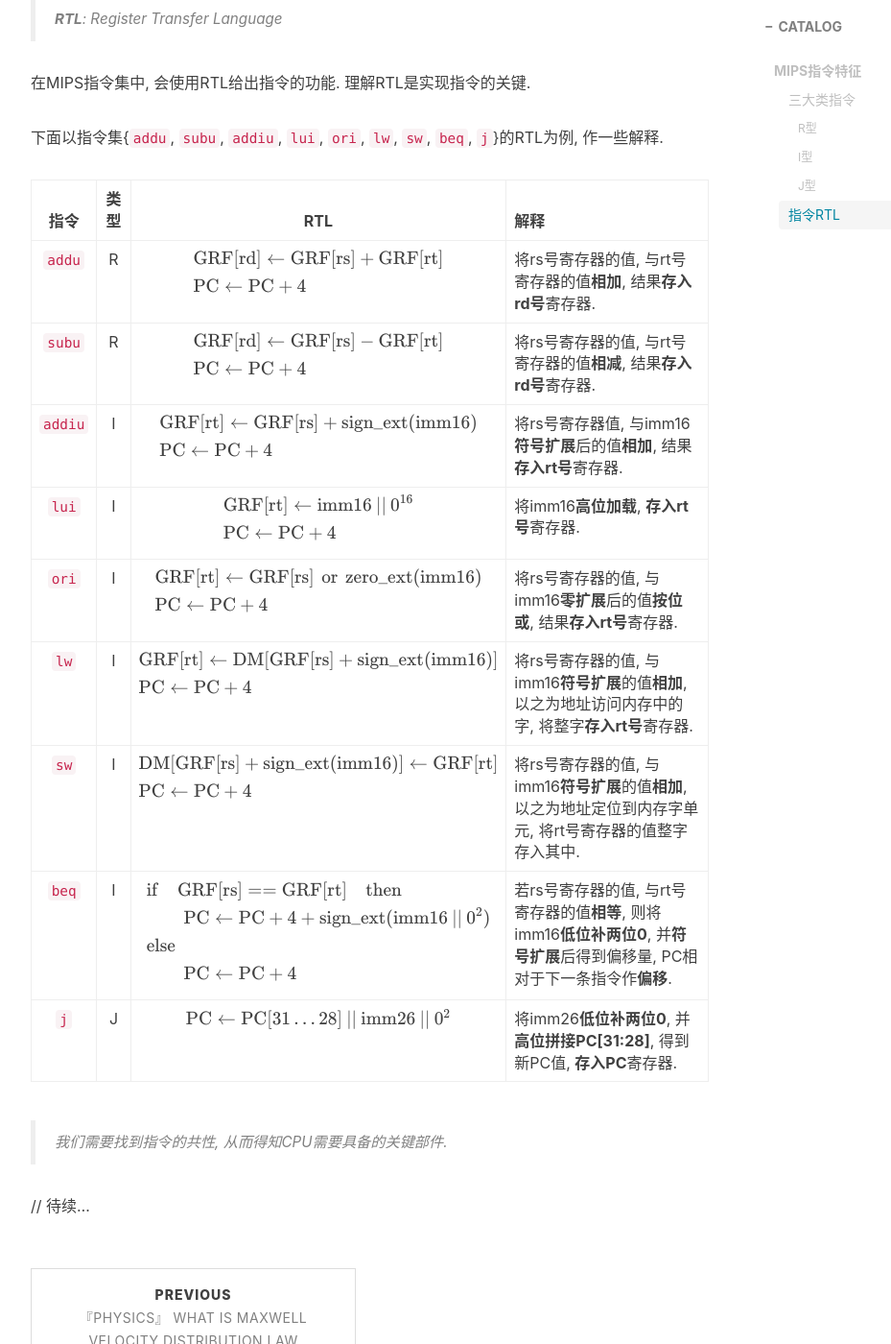
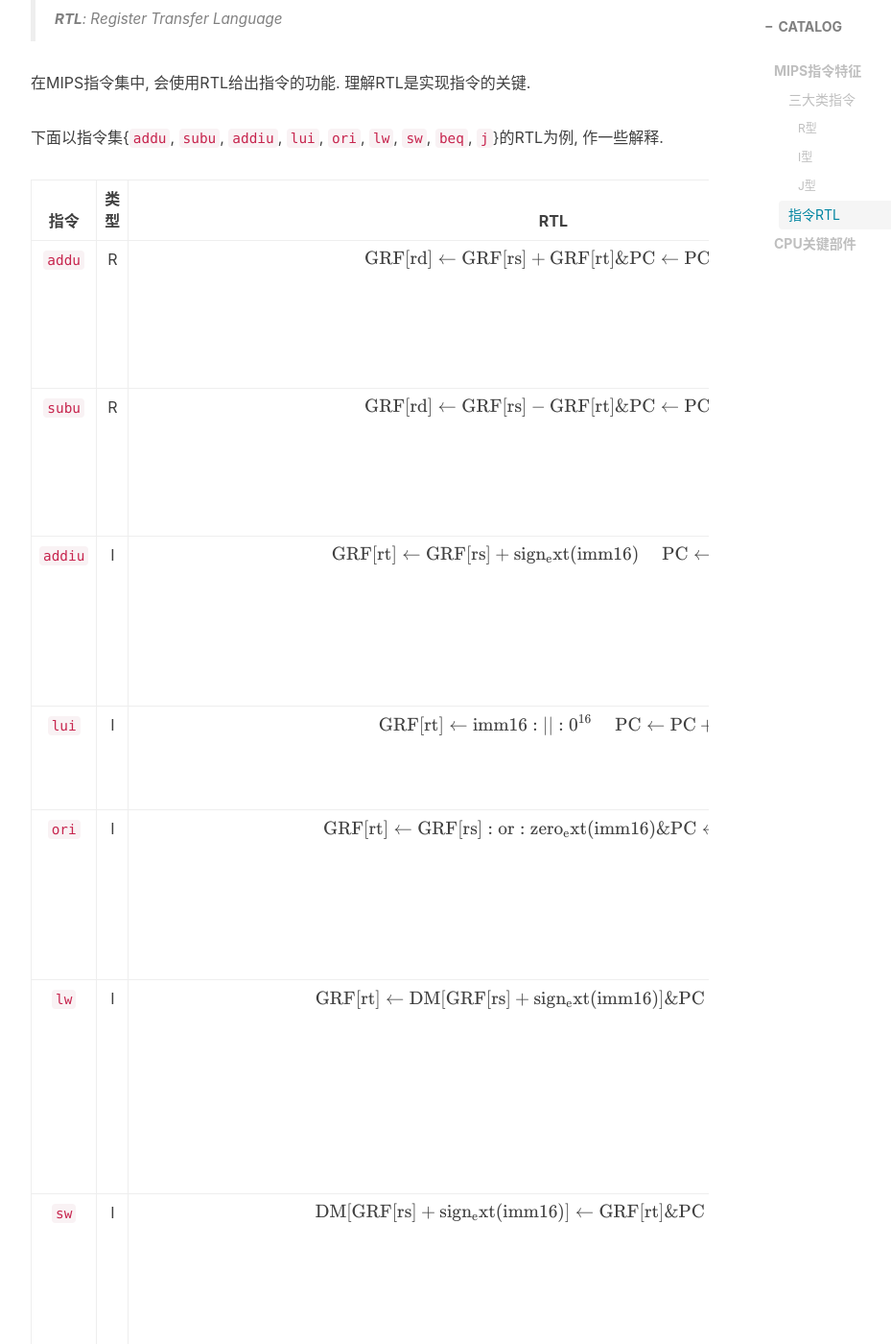
Before and after one commit to Coekjan/coekjan.github.io, a Jekyll site: the page built from _posts/Computer-Architecture/2021-01-17-Single-Cycle-CPU.md, in a window 1280 px wide and 1400 px high, scrolled down 1615 px. Shown: the whole window at 96% size, without its empty margins (233-1162 px from the left). Built offline with Jekyll 4.4.1, drawn with Linux system fonts in a browser that asks for light colours; nearby versions of some CDN libraries; comment, search, counter and statistics services are not loaded; some of the changed lines change nothing that is shown; some of the changed text lies outside the part shown.

Commit message:
Update 2021-01-17-Single-Cycle-CPU.md

```diff
--- a/_posts/Computer-Architecture/2021-01-17-Single-Cycle-CPU.md
+++ b/_posts/Computer-Architecture/2021-01-17-Single-Cycle-CPU.md
@@ -52,16 +52,20 @@
 
 指令| 类型 | RTL | 解释
 :-:|:-:|:-:|:--
-`addu`| R | $$\begin{aligned}&\rm GRF[rd]\leftarrow\rm GRF[rs]+GRF[rt]\\& \rm PC\leftarrow\rm PC+4\end{aligned}$$ | 将rs号寄存器的值, 与rt号寄存器的值**相加**, 结果**存入rd号**寄存器.
-`subu` | R | $$\begin{aligned}&\rm GRF[rd]\leftarrow\rm GRF[rs]-GRF[rt]\\& \rm PC\leftarrow\rm PC+4\end{aligned}$$ | 将rs号寄存器的值, 与rt号寄存器的值**相减**, 结果**存入rd号**寄存器.
-`addiu` | I | $$\begin{aligned}&\rm GRF[rt]\leftarrow\rm GRF[rs]+sign\_ext(imm16)\\ &\rm PC\leftarrow\rm PC+4\end{aligned}$$ | 将rs号寄存器值, 与imm16**符号扩展**后的值**相加**, 结果**存入rt号**寄存器.
-`lui` | I | $$\begin{aligned}&\rm GRF[rt]\leftarrow\rm imm16\:\vert\vert\:0^{16}\\ &\rm PC\leftarrow\rm PC+4\end{aligned}$$ | 将imm16**高位加载**, **存入rt号**寄存器.
-`ori` | I | $$\begin{aligned}&\rm GRF[rt]\leftarrow\rm GRF[rs]\:\operatorname{or}\:zero\_ext(imm16)\\& \rm PC\leftarrow\rm PC+4\end{aligned}$$ | 将rs号寄存器的值, 与imm16**零扩展**后的值**按位或**, 结果**存入rt号**寄存器.
-`lw` | I | $$\begin{aligned}&\rm GRF[rt]\leftarrow\rm DM[GRF [rs]+sign\_ext(imm16) ]\\& \rm PC\leftarrow\rm PC+4\end{aligned}$$ | 将rs号寄存器的值, 与imm16**符号扩展**的值**相加**, 以之为地址访问内存中的字, 将整字**存入rt号**寄存器.
-`sw` | I | $$\begin{aligned}&\rm DM[GRF [rs]+sign\_ext(imm16) ]\leftarrow\rm GRF[rt]\\& \rm PC\leftarrow\rm PC+4\end{aligned}$$ | 将rs号寄存器的值, 与imm16**符号扩展**的值**相加**, 以之为地址定位到内存字单元, 将rt号寄存器的值整字存入其中.
-`beq` | I | $$\begin{aligned}&\rm if\quad GRF[rs]==GRF[rt]\quad then\\&\qquad\rm PC\leftarrow PC+4+sign\_ext(imm16\:\vert\vert\:0^2)\\& \rm else\\&\rm\qquad PC\leftarrow PC+4\end{aligned}$$ | 若rs号寄存器的值, 与rt号寄存器的值**相等**, 则将imm16**低位补两位0**, 并**符号扩展**后得到偏移量, PC相对于下一条指令作**偏移**.
-`j` | J | $$\rm PC\leftarrow PC[31\dots28]\:\vert\vert\:imm26\:\vert\vert\:0^2$$ | 将imm26**低位补两位0**, 并**高位拼接PC[31:28]**, 得到新PC值, **存入PC**寄存器.
+`addu`| R | $\begin{aligned}&\rm GRF[rd]\leftarrow\rm GRF[rs]+GRF[rt]\\& \rm PC\leftarrow\rm PC+4\end{aligned}$ | 将rs号寄存器的值, 与rt号寄存器的值**相加**, 结果**存入rd号**寄存器.
+`subu` | R | $\begin{aligned}&\rm GRF[rd]\leftarrow\rm GRF[rs]-GRF[rt]\\& \rm PC\leftarrow\rm PC+4\end{aligned}$ | 将rs号寄存器的值, 与rt号寄存器的值**相减**, 结果**存入rd号**寄存器.
+`addiu` | I | $\begin{aligned}&\rm GRF[rt]\leftarrow\rm GRF[rs]+sign\_ext(imm16)\\ &\rm PC\leftarrow\rm PC+4\end{aligned}$ | 将rs号寄存器值, 与imm16**符号扩展**后的值**相加**, 结果**存入rt号**寄存器.
+`lui` | I | $\begin{aligned}&\rm GRF[rt]\leftarrow\rm imm16\:\vert\vert\:0^{16}\\ &\rm PC\leftarrow\rm PC+4\end{aligned}$ | 将imm16**高位加载**, **存入rt号**寄存器.
+`ori` | I | $\begin{aligned}&\rm GRF[rt]\leftarrow\rm GRF[rs]\:\operatorname{or}\:zero\_ext(imm16)\\& \rm PC\leftarrow\rm PC+4\end{aligned}$ | 将rs号寄存器的值, 与imm16**零扩展**后的值**按位或**, 结果**存入rt号**寄存器.
+`lw` | I | $\begin{aligned}&\rm GRF[rt]\leftarrow\rm DM[GRF [rs]+sign\_ext(imm16) ]\\& \rm PC\leftarrow\rm PC+4\end{aligned}$ | 将rs号寄存器的值, 与imm16**符号扩展**的值**相加**, 以之为地址访问内存中的字, 将整字**存入rt号**寄存器.
+`sw` | I | $\begin{aligned}&\rm DM[GRF [rs]+sign\_ext(imm16) ]\leftarrow\rm GRF[rt]\\& \rm PC\leftarrow\rm PC+4\end{aligned}$ | 将rs号寄存器的值, 与imm16**符号扩展**的值**相加**, 以之为地址定位到内存字单元, 将rt号寄存器的值整字存入其中.
+`beq` | I | $\begin{aligned}&\rm if\quad GRF[rs]==GRF[rt]\quad then\\&\qquad\rm PC\leftarrow PC+4+sign\_ext(imm16\:\vert\vert\:0^2)\\& \rm else\\&\rm\qquad PC\leftarrow PC+4\end{aligned}$ | 若rs号寄存器的值, 与rt号寄存器的值**相等**, 则将imm16**低位补两位0**, 并**符号扩展**后得到偏移量, PC相对于下一条指令作**偏移**.
+`j` | J | $\rm PC\leftarrow PC[31\dots28]\:\vert\vert\:imm26\:\vert\vert\:0^2$ | 将imm26**低位补两位0**, 并**高位拼接PC[31:28]**, 得到新PC值, **存入PC**寄存器.
 
 > 我们需要找到指令的共性, 从而得知CPU需要具备的关键部件.
 
-// 待续...
+## CPU关键部件
+
+从上述对MIPS指令的特征分析, 我们指出, CPU中必须包含如下的关键部件:
+
+// ...
```
